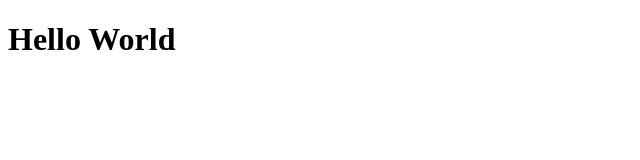
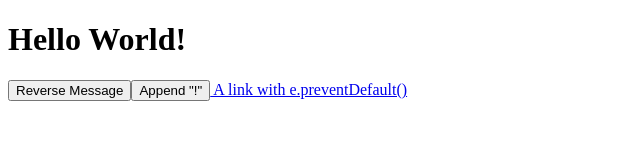
Before and after one commit to dperial/vue3_intro, a plain HTML site: page index.html in a window 1280 px wide. Shown: the whole page, without its empty margins (0-640 px from the left). Drawn offline with nearby package versions, Linux system fonts and the light colour scheme.

Commit message:
handling user input

```diff
--- a/index.html
+++ b/index.html
@@ -8,25 +8,52 @@
     <script src="https://unpkg.com/vue@3.0.11/dist/vue.global.js"></script>
 
   </head>
-
+<!-- I switche to the option API, because the Composition API see to not working in my broswer-->
   <body>
 
     <script type="module">
-      // import { createApp, ref } from "vue";
+      // import { createApp } from 'vue'
 
       Vue.createApp({
-        setup() {
-          const message = 'Hello World';
-
+        data() {
           return {
-            message
+            message: 'Hello World!'
+          }
+        },
+        methods: {
+          reverseMessage() {
+            this.message = this.message.split('').reverse().join('')
+          },
+          notify() {
+            alert('navigation was prevented.')
           }
         }
       }).mount('#app')
-    </script>
-    <div id="app">
-      <h1>{{ message }}</h1>
+      </script>
 
-    </div>
+      <div id="app">
+        <!--
+          Note we don't need .value inside templates because
+          refs are automatically "unwrapped" in templates.
+        -->
+        <h1>{{ message }}</h1>
+
+        <!--
+          Bind to a method/function.
+          The @click syntax is short for v-on:click.
+        -->
+        <button @click="reverseMessage">Reverse Message</button>
+
+        <!-- Can also be an inline expression statement -->
+        <button @click="message += '!'">Append "!"</button>
+
+        <!--
+          Vue also provides modifiers for common tasks
+          such as e.preventDefault() and e.stopPropagation()
+        -->
+        <a href="https://vuejs.org" @click.prevent="notify">
+          A link with e.preventDefault()
+        </a>
+      </div>
   </body>
 </html>
```
